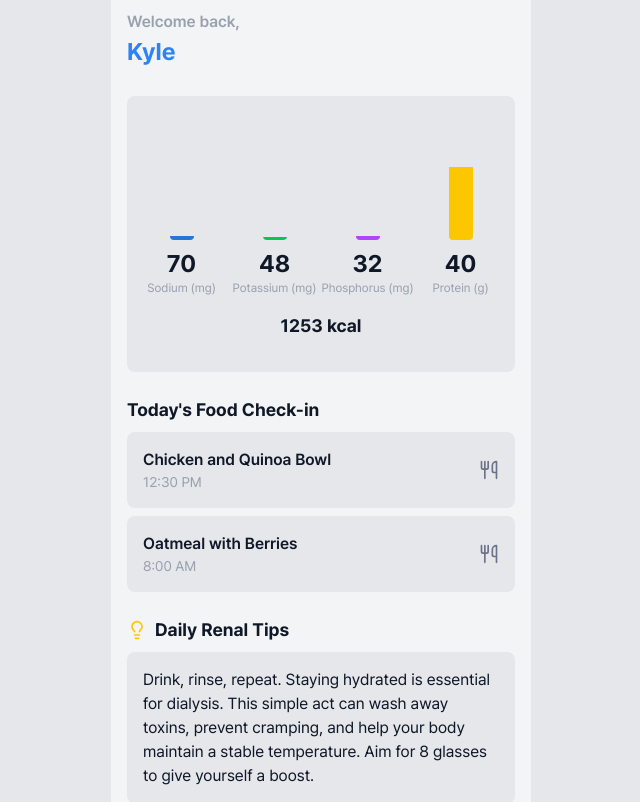
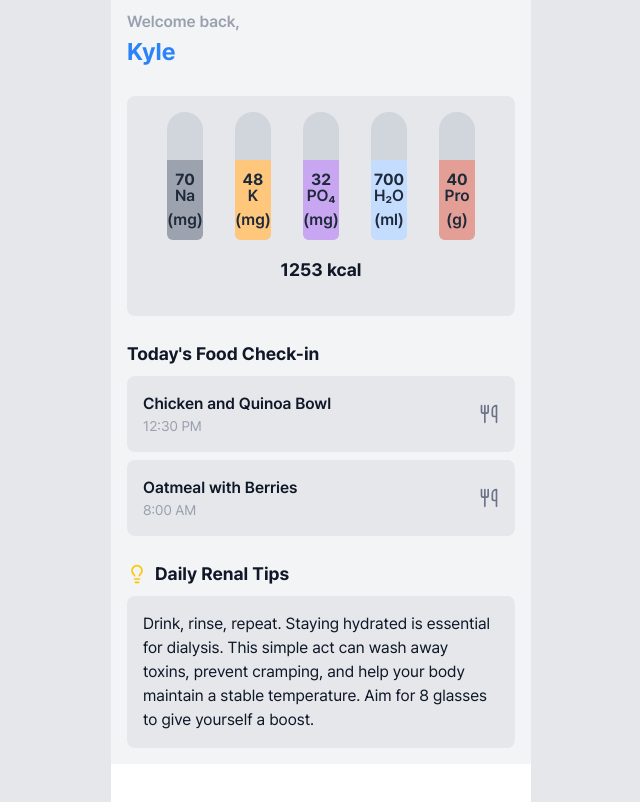
Before and after one commit to metamatong/renal-guard-client, a React (Vite) app: page /dashboard in a window 1280 px wide. Shown: the top 802 px of the page, without its empty margins (319-959 px from the left). Built offline with nearby package versions, Linux system fonts and the light colour scheme.

Commit message:
refactor: change bars ui

```diff
--- a/src/pages/Dashboard/index.tsx
+++ b/src/pages/Dashboard/index.tsx
@@ -1,11 +1,13 @@
-import React, { useMemo } from 'react';
-import { useNavigate } from 'react-router-dom';
-import { Utensils, Lightbulb, User } from 'lucide-react';
-import { useSelector } from 'react-redux';
+import React, {useMemo} from 'react';
+import {useNavigate} from 'react-router-dom';
+import {Utensils, Lightbulb, User} from 'lucide-react';
+import {useSelector} from 'react-redux';
 
 import PageWrapper from '@/components/layouts/PageWrapper';
-import type { RootState } from '@/store';
-import type { GnbProps } from '@/components/layouts/GlobalNavigationBar';
+import type {RootState} from '@/store';
+import type {GnbProps} from '@/components/layouts/GlobalNavigationBar';
+import clsx from 'clsx';
+
 
 const mockUserData = {
   name: 'Kyle Cheon',
@@ -14,11 +16,12 @@ const mockUserData = {
     sodium: 70,
     potassium: 48,
     phosphorus: 32,
-    protein: 40,
+    water: 700,
+    protein: 40
   },
   meals: [
-    { id: 1, name: 'Chicken and Quinoa Bowl', time: '12:30 PM' },
-    { id: 2, name: 'Oatmeal with Berries', time: '8:00 AM' },
+    {id: 1, name: 'Chicken and Quinoa Bowl', time: '12:30 PM'},
+    {id: 2, name: 'Oatmeal with Berries', time: '8:00 AM'}
   ],
   dailyTip:
     'Drink, rinse, repeat. Staying hydrated is essential for dialysis. This simple act can wash away toxins, ' +
@@ -27,6 +30,7 @@ const mockUserData = {
     sodium: 2000,
     potassium: 2000,
     phosphorus: 1000,
+    water: 2000, // in ml
     protein: 70 // in grams
   }
 };
@@ -39,89 +43,72 @@ const Dashboard: React.FC = () => {
 
   /* ---------- GNB props (landing style) ---------- */
   const auth = useSelector((state: RootState) => state.auth);
-  const gnbProps = useMemo<GnbProps>(() => ({ pageKind: 'logged-in' }), [auth.user]);
+  const gnbProps = useMemo<GnbProps>(() => ({pageKind: 'logged-in'}), [auth.user]);
 
   return (
-    <PageWrapper gnbProps={gnbProps} extraComponents={{ hasFooter: true, hasBottomNavigation: false }}>
-      <div className="min-h-[calc(100vh-256px)] w-full bg-gray-100 text-gray-900">
-        <main className="p-4">
-          {/* Nutrient Summary */}
-          <section className="mb-6 rounded-lg bg-gray-200 p-4">
-            <div className="grid grid-cols-4 gap-4 text-center">
-              {/* Sodium */}
-              <div className="flex flex-col items-center">
-                {/* bar track */}
-                <div className="relative h-32 w-6 rounded overflow-hidden">
-                  {/* filled part */}
-                  <div
-                    className="absolute bottom-0 left-0 w-full bg-blue-500 transition-all"
-                    style={{ height: toPercent(mockUserData.nutrients.sodium,
-                        mockUserData.reference.sodium) }}
-                  />
-                </div>
-                <p className="mt-2 text-2xl font-bold">{mockUserData.nutrients.sodium}</p>
-                <p className="text-xs text-gray-400">Sodium&nbsp;(mg)</p>
-              </div>
+    <PageWrapper gnbProps={gnbProps} extraComponents={{hasFooter: true, hasBottomNavigation: false}}>
+      <div className='min-h-[calc(100vh-256px)] w-full bg-gray-100 text-gray-900'>
+        <main className='p-4'>
+          {/* ── Nutrient Summary ─────────────────────────────────────────────── */}
+          <section className='mb-6 rounded-lg bg-gray-200 p-4'>
+            <div className='flex justify-center gap-[2em] text-center'>
+              {([
+                {key: 'sodium', label: 'Na\n(mg)', color: 'bg-[#9CA3AF]'},
+                {key: 'potassium', label: 'K\n(mg)', color: 'bg-[#FEC77B]'},
+                {key: 'phosphorus', label: 'PO\u2084\n(mg)', color: 'bg-[#C8A6F1]'},
+                {key: 'water', label: 'H\u2082O\n(ml)', color: 'bg-[#C4DDFF]'},
+                {key: 'protein', label: 'Pro\n(g)', color: 'bg-[#E39F96]'}
+              ]).map(({key, label, color}) => {
+                const value = mockUserData.nutrients[key as keyof typeof mockUserData.nutrients];
+                const ref = mockUserData.reference[key as keyof typeof mockUserData.reference];
 
-              {/* Potassium */}
-              <div className="flex flex-col items-center">
-                <div className="relative h-32 w-6 rounded overflow-hidden">
-                  <div
-                    className="absolute bottom-0 left-0 w-full bg-green-500 transition-all"
-                    style={{ height: toPercent(mockUserData.nutrients.potassium,
-                        mockUserData.reference.potassium) }}
-                  />
-                </div>
-                <p className="mt-2 text-2xl font-bold">{mockUserData.nutrients.potassium}</p>
-                <p className="text-xs text-gray-400">Potassium&nbsp;(mg)</p>
-              </div>
+                return (
+                  <div key={key} className='flex flex-col w-[2.25em] items-center'>
+                    {/* pill-shaped bar */}
+                    <div className='relative h-32 w-9 rounded-t-[1.5em] rounded-b-[0.5em] bg-gray-300 overflow-hidden'>
+                      {/* fill */}
+                      <div
+                        className={clsx(
+                          'absolute bottom-0 left-0 w-full transition-all',
+                          'min-h-[5em]',
+                          color
+                        )}
+                        style={{ height: toPercent(value, ref) }}
+                      >
+                        <span className='absolute top-2 left-1/2 -translate-x-1/2 text-base font-bold text-gray-800'>
+                          {value}
+                        </span>
+                      </div>
+                      <span className='absolute bottom-2 left-1/2 -translate-x-1/2 text-[1em] font-semibold text-gray-800'>
+                        {label}
+                      </span>
+                    </div>
+                  </div>
+                );
+              })}
+            </div>
 
-              {/* Phosphorus */}
-              <div className="flex flex-col items-center">
-                <div className="relative h-32 w-6 rounded overflow-hidden">
-                  <div
-                    className="absolute bottom-0 left-0 w-full bg-purple-500 transition-all"
-                    style={{ height: toPercent(mockUserData.nutrients.phosphorus,
-                        mockUserData.reference.phosphorus) }}
-                  />
-                </div>
-                <p className="mt-2 text-2xl font-bold">{mockUserData.nutrients.phosphorus}</p>
-                <p className="text-xs text-gray-400">Phosphorus&nbsp;(mg)</p>
-              </div>
-
-              {/* Protein */}
-              <div className="flex flex-col items-center">
-                <div className="relative h-32 w-6 rounded overflow-hidden">
-                  <div
-                    className="absolute bottom-0 left-0 w-full bg-yellow-400 transition-all"
-                    style={{ height: toPercent(mockUserData.nutrients.protein,
-                        mockUserData.reference.protein) }}
-                  />
-                </div>
-                <p className="mt-2 text-2xl font-bold">{mockUserData.nutrients.protein}</p>
-                <p className="text-xs text-gray-400">Protein&nbsp;(g)</p>
-              </div>
-            </div>
-            <div className="my-4 flex items-center justify-center">
-              <p className="text-lg font-bold">{mockUserData.calories} kcal</p>
+            {/* total cals */}
+            <div className='my-4 flex items-center justify-center'>
+              <p className='text-lg font-bold'>{mockUserData.calories} kcal</p>
             </div>
           </section>
 
           {/* Today's Food Check-in */}
-          <section className="mb-6">
-            <h2 className="mb-2 text-lg font-bold">Today&apos;s Food Check-in</h2>
-            <div className="space-y-2">
+          <section className='mb-6'>
+            <h2 className='mb-2 text-lg font-bold'>Today&apos;s Food Check-in</h2>
+            <div className='space-y-2'>
               {mockUserData.meals.map((meal) => (
                 <div
                   key={meal.id}
                   onClick={() => navigate(`/meal/${meal.id}`)}
-                  className="flex cursor-pointer items-center justify-between rounded-lg bg-gray-200 p-4 hover:bg-gray-700"
+                  className='flex cursor-pointer items-center justify-between rounded-lg bg-gray-200 p-4 hover:bg-gray-700'
                 >
                   <div>
-                    <p className="font-semibold">{meal.name}</p>
-                    <p className="text-sm text-gray-400">{meal.time}</p>
+                    <p className='font-semibold'>{meal.name}</p>
+                    <p className='text-sm text-gray-400'>{meal.time}</p>
                   </div>
-                  <Utensils className="h-5 w-5 text-gray-500" />
+                  <Utensils className='h-5 w-5 text-gray-500' />
                 </div>
               ))}
             </div>
@@ -129,11 +116,11 @@ const Dashboard: React.FC = () => {
 
           {/* Daily Renal Tips */}
           <section>
-            <h2 className="mb-2 flex items-center text-lg font-bold">
-              <Lightbulb className="mr-2 h-5 w-5 text-yellow-400" /> Daily Renal Tips
+            <h2 className='mb-2 flex items-center text-lg font-bold'>
+              <Lightbulb className='mr-2 h-5 w-5 text-yellow-400' /> Daily Renal Tips
             </h2>
-            <div className="rounded-lg bg-gray-200 p-4">
-              <p className="text-gray-900">{mockUserData.dailyTip}</p>
+            <div className='rounded-lg bg-gray-200 p-4'>
+              <p className='text-gray-900'>{mockUserData.dailyTip}</p>
             </div>
           </section>
         </main>
```
